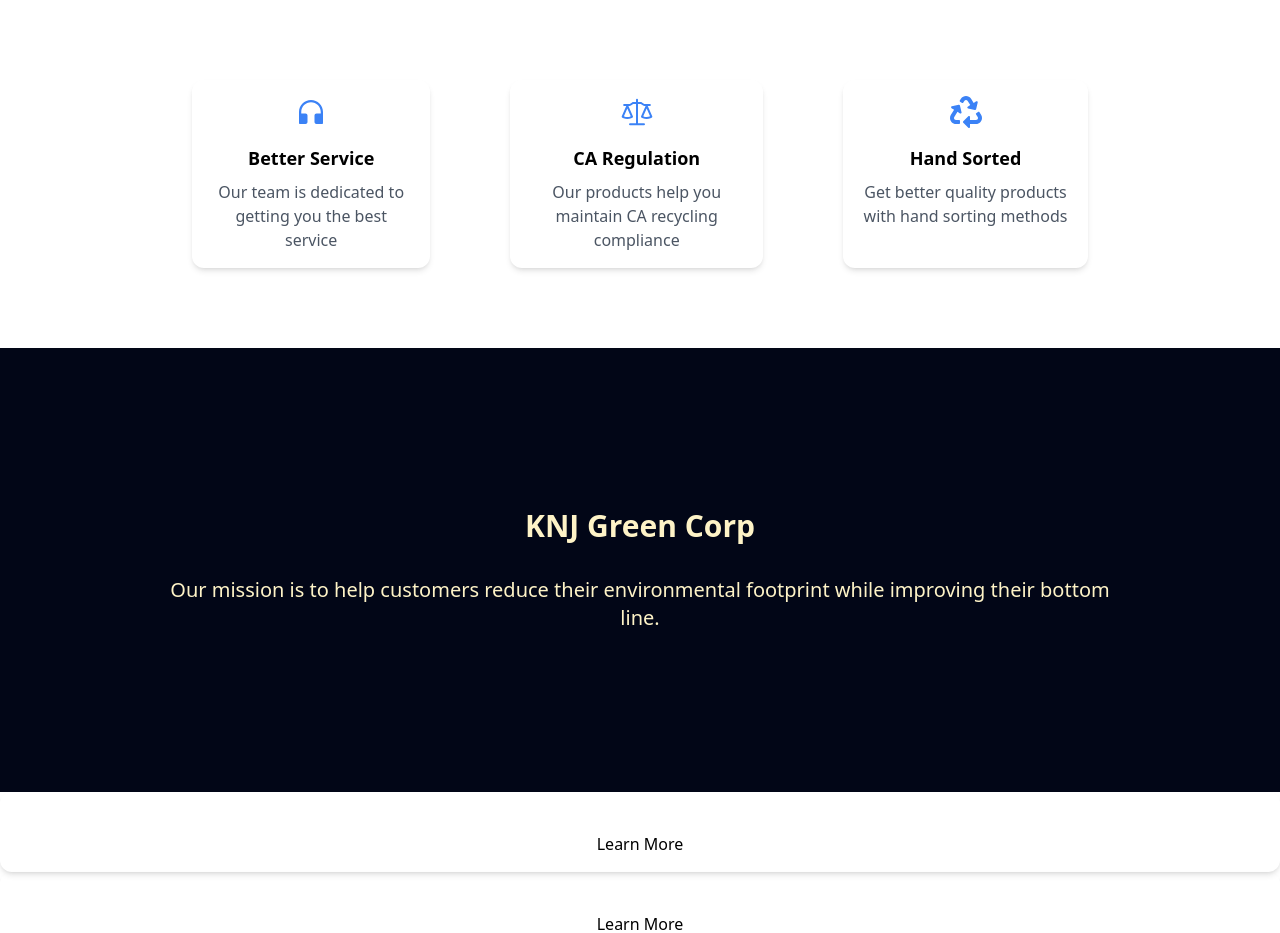
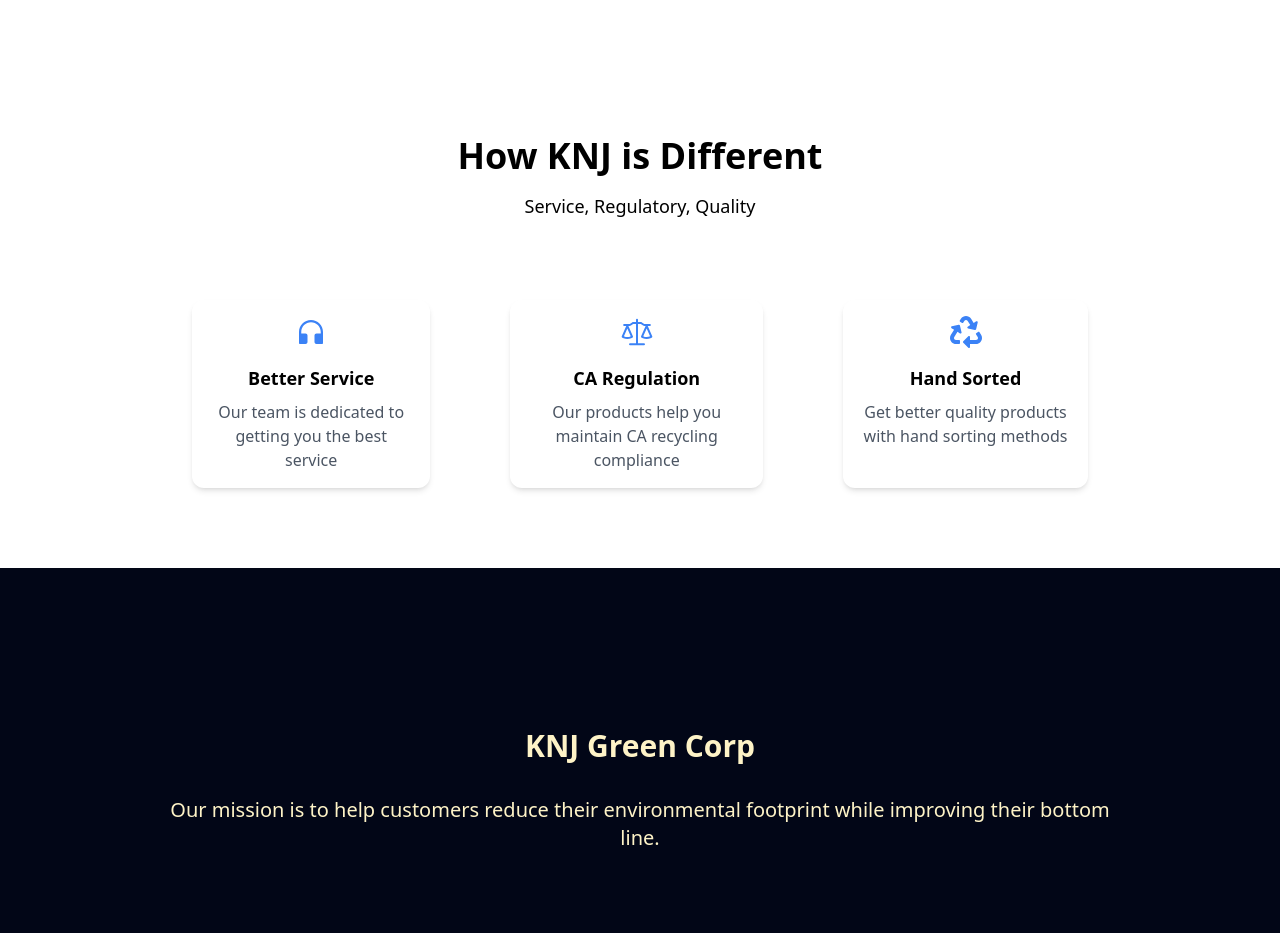
Before and after one commit to gualberto2/GreenCorp, a React (Vite) app: page / in a window 1280 px wide. Shown: the part 800-1733 px from the top of the page. Built offline with nearby package versions, Linux system fonts and the light colour scheme; a web font is replaced by a local one.

Commit message:
feat: about section updates
- Company about section has three main selling points

```diff
--- a/src/pages/Home.jsx
+++ b/src/pages/Home.jsx
@@ -37,6 +37,14 @@ export default function Home() {
         </div>
       </div>
       <div className="pt-20 p-20">
+        <div className="about-stuff my-14 mb-20">
+          <h2 className="font-bold text-4xl text-center">
+            How KNJ is Different
+          </h2>
+          <p className="font-thin text-lg text-center mt-4">
+            Service, Regulatory, Quality
+          </p>
+        </div>
         <div className="flex gap-20 justify-between mx-auto max-w-4xl">
           <Card
             icon={<AiFillCustomerService />}
```
